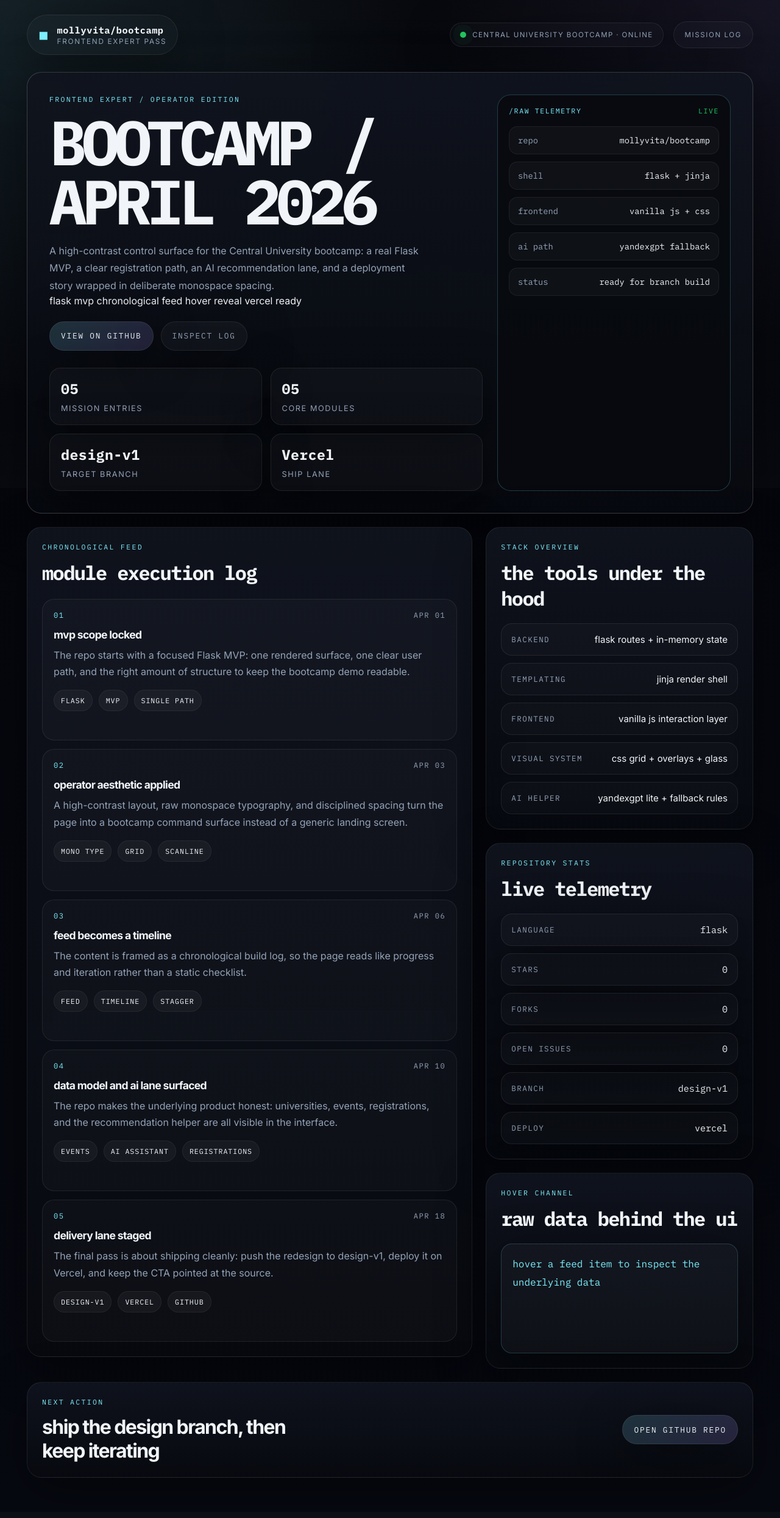
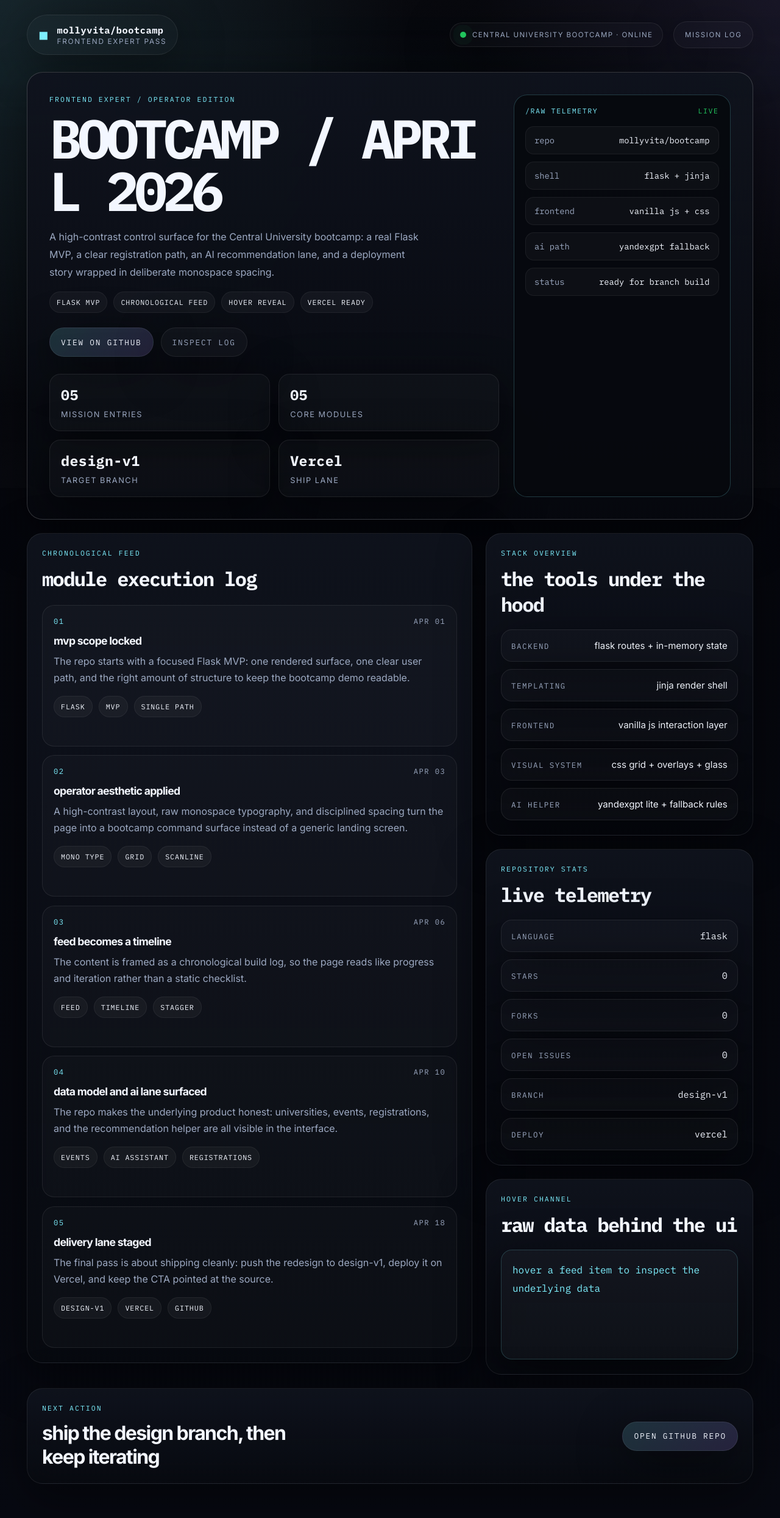
Before and after one commit to mollyvita/bootcamp, a Flask app: page / in a window 1280 px wide. Shown: the whole page at 61% size. Before the commit the page ends 2423 px from the top, so only its background shows below. Run offline with Flask 3, Linux system fonts and the light colour scheme.

Commit message:
Design v1: overhaul visual system with high-contrast operator aesthetic

```diff
--- a/static/style.css
+++ b/static/style.css
@@ -1,19 +1,22 @@
 :root {
-  --bg: #05060a;
-  --panel: rgba(12, 16, 24, 0.76);
-  --panel-strong: rgba(8, 10, 16, 0.92);
+  --bg: #04050a;
+  --panel: rgba(11, 15, 23, 0.76);
+  --panel-strong: rgba(7, 9, 14, 0.94);
   --line: rgba(255, 255, 255, 0.08);
   --line-strong: rgba(255, 255, 255, 0.18);
-  --text: #f1f5f9;
-  --muted: #94a3b8;
-  --faint: #5b6475;
+  --text: #f3f7ff;
+  --muted: #9ca9c2;
+  --faint: #5b6476;
   --accent: #7ef0ff;
   --accent-2: #a78bfa;
   --accent-3: #f97316;
-  --radius: 24px;
-  --radius-sm: 16px;
-  --shadow: 0 20px 80px rgba(0, 0, 0, 0.45);
+  --radius: 26px;
+  --radius-sm: 18px;
+  --shadow: 0 20px 80px rgba(0, 0, 0, 0.48);
   --scroll: 0;
+  --scroll-progress: 0;
+  --rx: 0deg;
+  --ry: 0deg;
 }
 
 * { box-sizing: border-box; }
@@ -22,8 +25,8 @@ body {
   margin: 0;
   min-height: 100vh;
   background:
-    radial-gradient(circle at top left, rgba(126, 240, 255, 0.1), transparent 24%),
-    radial-gradient(circle at top right, rgba(167, 139, 250, 0.09), transparent 20%),
+    radial-gradient(circle at top left, rgba(126, 240, 255, 0.12), transparent 24%),
+    radial-gradient(circle at top right, rgba(167, 139, 250, 0.1), transparent 18%),
     linear-gradient(180deg, #04050a 0%, #070911 100%);
   color: var(--text);
   font-family: 'Inter', system-ui, sans-serif;
@@ -36,7 +39,7 @@ body::before {
   inset: 0;
   pointer-events: none;
   background: linear-gradient(180deg, rgba(255,255,255,0.04), transparent 25%, transparent 75%, rgba(255,255,255,0.03));
-  opacity: 0.35;
+  opacity: 0.3;
   z-index: 0;
 }
 
@@ -44,7 +47,8 @@ a { color: inherit; text-decoration: none; }
 
 .grid-overlay,
 .noise,
-.scanline {
+.scanline,
+.scroll-progress {
   position: fixed;
   inset: 0;
   pointer-events: none;
@@ -53,8 +57,8 @@ a { color: inherit; text-decoration: none; }
 
 .grid-overlay {
   background-image:
-    linear-gradient(rgba(255,255,255,0.05) 1px, transparent 1px),
-    linear-gradient(90deg, rgba(255,255,255,0.05) 1px, transparent 1px);
+    linear-gradient(rgba(255,255,255,0.06) 1px, transparent 1px),
+    linear-gradient(90deg, rgba(255,255,255,0.06) 1px, transparent 1px);
   background-size: 72px 72px;
   mask-image: radial-gradient(circle at center, black 35%, transparent 100%);
   opacity: 0.08;
@@ -68,11 +72,25 @@ a { color: inherit; text-decoration: none; }
 }
 
 .scanline {
-  background: linear-gradient(180deg, transparent, rgba(126, 240, 255, 0.12), transparent);
+  background: linear-gradient(180deg, transparent, rgba(126, 240, 255, 0.14), transparent);
   height: 240px;
   opacity: 0.14;
   transform: translateY(calc(var(--scroll) * 0.42px));
   animation: drift 8s linear infinite;
+}
+
+.scroll-progress {
+  inset: 0 0 auto;
+  height: 3px;
+  z-index: 3;
+}
+
+.scroll-progress span {
+  display: block;
+  height: 100%;
+  width: calc(var(--scroll-progress) * 100%);
+  background: linear-gradient(90deg, var(--accent), var(--accent-2));
+  box-shadow: 0 0 24px rgba(126, 240, 255, 0.5);
 }
 
 @keyframes drift {
@@ -104,10 +122,17 @@ a { color: inherit; text-decoration: none; }
 .button,
 .metric-card,
 .repo-stat,
-.raw-console {
+.raw-console,
+.stack-item {
   border: 1px solid var(--line);
   background: rgba(255,255,255,0.02);
   box-shadow: var(--shadow);
+}
+
+.tilt-surface {
+  transform: perspective(1200px) rotateX(var(--rx)) rotateY(var(--ry));
+  transition: transform 180ms ease, border-color 180ms ease, background 180ms ease;
+  will-change: transform;
 }
 
 .brand {
@@ -203,7 +228,7 @@ a { color: inherit; text-decoration: none; }
 
 .panel {
   border-radius: var(--radius);
-  background: linear-gradient(180deg, rgba(16, 20, 30, 0.92), rgba(8, 10, 16, 0.82));
+  background: linear-gradient(180deg, rgba(15, 19, 29, 0.94), rgba(8, 10, 16, 0.84));
   backdrop-filter: blur(22px) saturate(1.05);
   overflow: hidden;
 }
@@ -211,34 +236,33 @@ a { color: inherit; text-decoration: none; }
 .hero {
   padding: 36px;
   display: grid;
-  grid-template-columns: minmax(0, 1.3fr) minmax(320px, 0.7fr);
+  grid-template-columns: minmax(0, 1.35fr) minmax(320px, 0.65fr);
   gap: 24px;
   border-color: var(--line-strong);
 }
 
 .eyebrow {
   margin: 0 0 14px;
+  color: var(--accent);
+  font-family: 'IBM Plex Mono', monospace;
   font-size: 0.72rem;
-  color: var(--accent);
-  letter-spacing: 0.2em;
+  letter-spacing: 0.18em;
   text-transform: uppercase;
-  font-family: 'IBM Plex Mono', monospace;
 }
 
 .hero-title {
   margin: 0;
-  font-size: clamp(3rem, 9vw, 6.4rem);
-  line-height: 0.95;
+  font-size: clamp(3rem, 7vw, 6.6rem);
+  line-height: 0.96;
   letter-spacing: -0.08em;
-  text-wrap: balance;
 }
 
-.hero-title .char {
+.char {
   display: inline-block;
   opacity: 0;
-  transform: translateY(18px);
-  animation: charIn 620ms cubic-bezier(0.2, 1, 0.3, 1) forwards;
-  animation-delay: calc(var(--i) * 24ms);
+  transform: translateY(22px);
+  animation: charIn 650ms cubic-bezier(.2,.8,.2,1) forwards;
+  animation-delay: calc(var(--i) * 20ms);
 }
 
 @keyframes charIn {
@@ -254,6 +278,29 @@ a { color: inherit; text-decoration: none; }
   color: var(--muted);
   font-size: 1rem;
   line-height: 1.8;
+}
+
+.hero-tags {
+  display: flex;
+  flex-wrap: wrap;
+  gap: 10px;
+  margin-top: 18px;
+}
+
+.tag,
+.chip {
+  display: inline-flex;
+  align-items: center;
+  gap: 8px;
+  padding: 9px 11px;
+  border-radius: 999px;
+  background: rgba(255,255,255,0.04);
+  border: 1px solid rgba(255,255,255,0.06);
+  color: var(--text);
+  font-family: 'IBM Plex Mono', monospace;
+  font-size: 0.73rem;
+  letter-spacing: 0.08em;
+  text-transform: uppercase;
 }
 
 .hero-actions {
@@ -453,21 +500,6 @@ a { color: inherit; text-decoration: none; }
   gap: 10px;
 }
 
-.chip {
-  display: inline-flex;
-  align-items: center;
-  gap: 8px;
-  padding: 9px 11px;
-  border-radius: 999px;
-  background: rgba(255,255,255,0.04);
-  border: 1px solid rgba(255,255,255,0.06);
-  color: var(--text);
-  font-family: 'IBM Plex Mono', monospace;
-  font-size: 0.73rem;
-  letter-spacing: 0.08em;
-  text-transform: uppercase;
-}
-
 .feed-raw {
   margin-top: 14px;
   padding-top: 14px;
@@ -509,7 +541,6 @@ a { color: inherit; text-decoration: none; }
   border-radius: 18px;
   padding: 16px;
   background: rgba(255,255,255,0.025);
-  transition: transform 180ms ease, border-color 180ms ease;
 }
 
 .stack-item {
```
